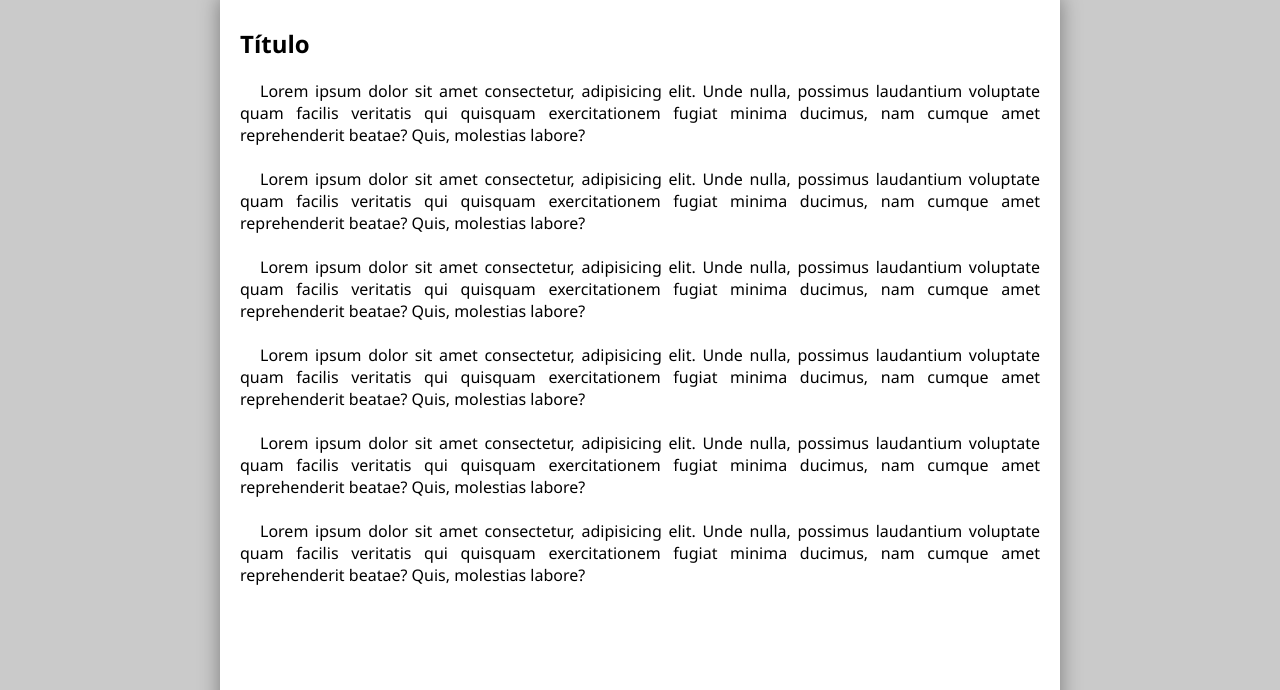
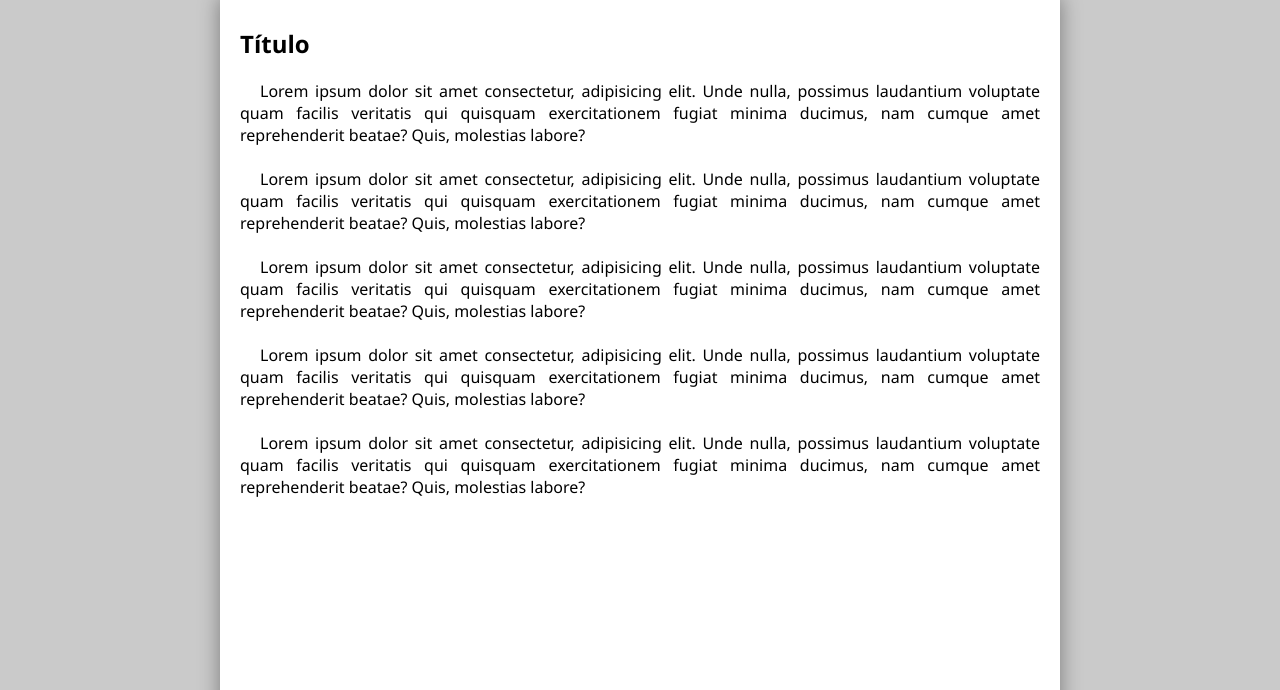
Before and after one commit to PabloVeiga1/Projeto-Mobile-First, a plain HTML site: page index.html in a window 1280 px wide. Shown: the part 110-800 px from the top of the page. Drawn offline with nearby package versions, Linux system fonts and the light colour scheme.

```diff
--- a/index.html
+++ b/index.html
@@ -37,8 +37,6 @@
         <br>
         <p>Lorem ipsum dolor sit amet consectetur, adipisicing elit. Unde nulla, possimus laudantium voluptate quam facilis veritatis qui quisquam exercitationem fugiat minima ducimus, nam cumque amet reprehenderit beatae? Quis, molestias labore?</p>
         <br>
-        <p>Lorem ipsum dolor sit amet consectetur, adipisicing elit. Unde nulla, possimus laudantium voluptate quam facilis veritatis qui quisquam exercitationem fugiat minima ducimus, nam cumque amet reprehenderit beatae? Quis, molestias labore?</p>
-        <br>
     </main>
     <footer>
         <p>Site feito por Pablo Vinicius Costa Veiga</p>
@@ -57,4 +55,5 @@
         })
     </script>
 </body>
+
 </html>
```
